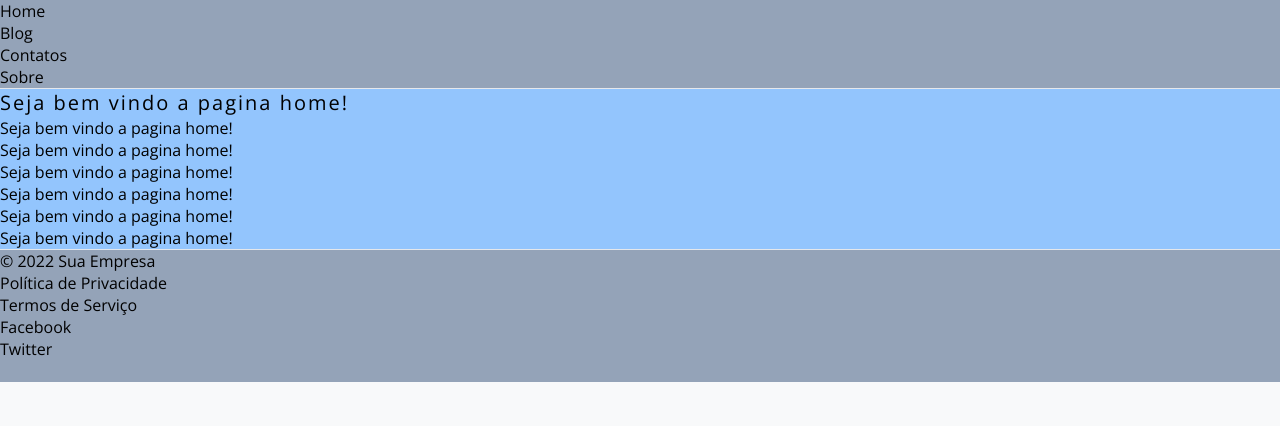
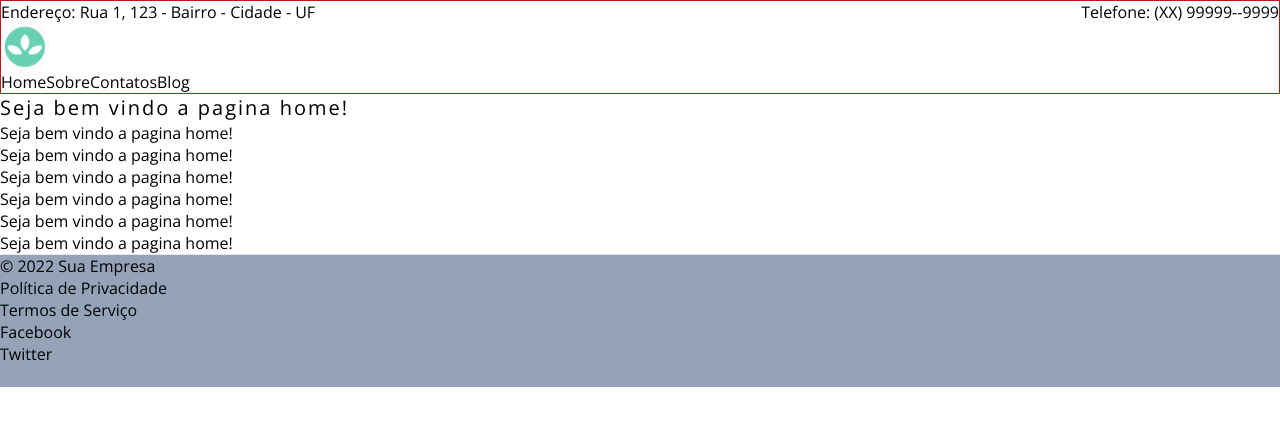
Before and after one commit to vitorbrunorj/blogNextJs, a Next.js app: page / in a window 1280 px wide. Shown: the top 426 px of the page. Built offline with nearby package versions, Linux system fonts and the light colour scheme.

Commit message:
Configuração do projeto funcionando corretamente

```diff
--- a/src/app/globals.css
+++ b/src/app/globals.css
@@ -1,30 +1,6 @@
 @tailwind base;
 @tailwind components;
 @tailwind utilities;
-
-:root {
-  --primary: #69d0b3;
-  --secondary: #cde5b3;
-  --tertiary: #9cdab3;
-  --danger: #e3342f;
-  --light: #f8f9fa;
-  --dark: #343a40;
-  --success: #38c172;
-  --info: #6cb2eb;
-  --warning: #ffed4a;
-  --error: #e3342f;
-  --white: #fff;
-  --black: #000;
-  --gray-100: #f7fafc;
-  --gray-200: #edf2f7;
-  --gray-300: #e2e8f0;
-  --gray-400: #cbd5e0;
-  --gray-500: #a0aec0;
-  --gray-600: #718096;
-  --gray-700: #4a5568;
-  --gray-800: #2d3748;
-  --gray-900: #1a202c;
-}
 
 @media (max-width: 1280px) {
   html {
@@ -77,6 +53,16 @@ button {
 a {
   color: inherit;
   text-decoration: none;
+}
+.headerContainer {
+  @apply container mx-auto bg-primary shadow-md;
+}
+.headerContainerBase {
+  @apply bg-white border-2 border-red-500;
+}
+
+headerContent {
+  @apply flex items-center;
 }
 
 .container {
--- a/src/app/layout.tsx
+++ b/src/app/layout.tsx
@@ -4,10 +4,12 @@ import Head from 'next/head'
 import { Header } from '@/components/header'
 import { Footer } from '@/components/footer'
 import Favicon from '@/public/favicon.ico'
-
 import { Open_Sans } from 'next/font/google'
 
-const openSans = Open_Sans({ subsets: ['latin'] })
+const openSans = Open_Sans({
+  weight: ['400', '700'],
+  subsets: ['latin']
+})
 interface MyMetadata {
   title: string
   description: string
--- a/src/app/page.tsx
+++ b/src/app/page.tsx
@@ -1,7 +1,7 @@
 export default function Home(): JSX.Element {
   return (
     <main>
-      <div className="bg-blue-300">
+      <div>
         <h1 className="text-xl tracking-widest ">
           Seja bem vindo a pagina home!
         </h1>
--- a/src/components/header/index.tsx
+++ b/src/components/header/index.tsx
@@ -1,25 +1,26 @@
 import Link from 'next/link'
+import Image from 'next/image'
+import logo from '@/public/logo.svg'
 
 export function Header() {
   return (
-    <header>
-      <nav className="bg-slate-400">
-        <ul>
-          <li>
-            <Link href="/">Home</Link>
-          </li>
-          <li>
-            <Link href="/blog">Blog</Link>
-          </li>
-          <li>
-            <Link href="/contatos">Contatos</Link>
-          </li>
-          <li>
-            <Link href="/sobre">Sobre</Link>
-          </li>
-        </ul>
-      </nav>
-      <hr />
+    <header className="border border-red-700">
+      <div className="flex justify-between">
+        Endereço: Rua 1, 123 - Bairro - Cidade - UF
+        <div className="">Telefone: (XX) 99999--9999</div>
+      </div>
+      <div className="">
+        <Link href="/">
+          <Image src={logo} alt="Keyko Terapias logo" className="w-12 h-12" />
+        </Link>
+        <nav>
+          <Link href="/">Home</Link>
+          <Link href="/sobre">Sobre</Link>
+          <Link href="/contatos">Contatos</Link>
+          <Link href="/blog">Blog</Link>
+        </nav>
+        <div></div>
+      </div>
     </header>
   )
 }
--- a/tailwind.config.ts
+++ b/tailwind.config.ts
@@ -33,7 +33,29 @@ const config: Config = {
       borderRadius: {
         '4xl': '2rem'
       },
-      colors: {},
+      colors: {
+        primary: '#69d0b3',
+        secondary: '#cde5b3',
+        tertiary: '#9cdab3',
+        danger: '#e3342f',
+        light: '#f8f9fa',
+        dark: '#343a40',
+        success: '#38c172',
+        info: '#6cb2eb',
+        warning: '#ffed4a',
+        error: '#e3342f',
+        white: '#fff',
+        black: '#000',
+        'gray-100': '#f7fafc',
+        'gray-200': '#edf2f7',
+        'gray-300': '#e2e8f0',
+        'gray-400': '#cbd5e0',
+        'gray-500': '#a0aec0',
+        'gray-600': '#718096',
+        'gray-700': '#4a5568',
+        'gray-800': '#2d3748',
+        'gray-900': '#1a202c'
+      },
       zIndex: {
         '60': '60',
         '70': '70',
```
Also changed, not shown: src/public/logo.svg (added).
